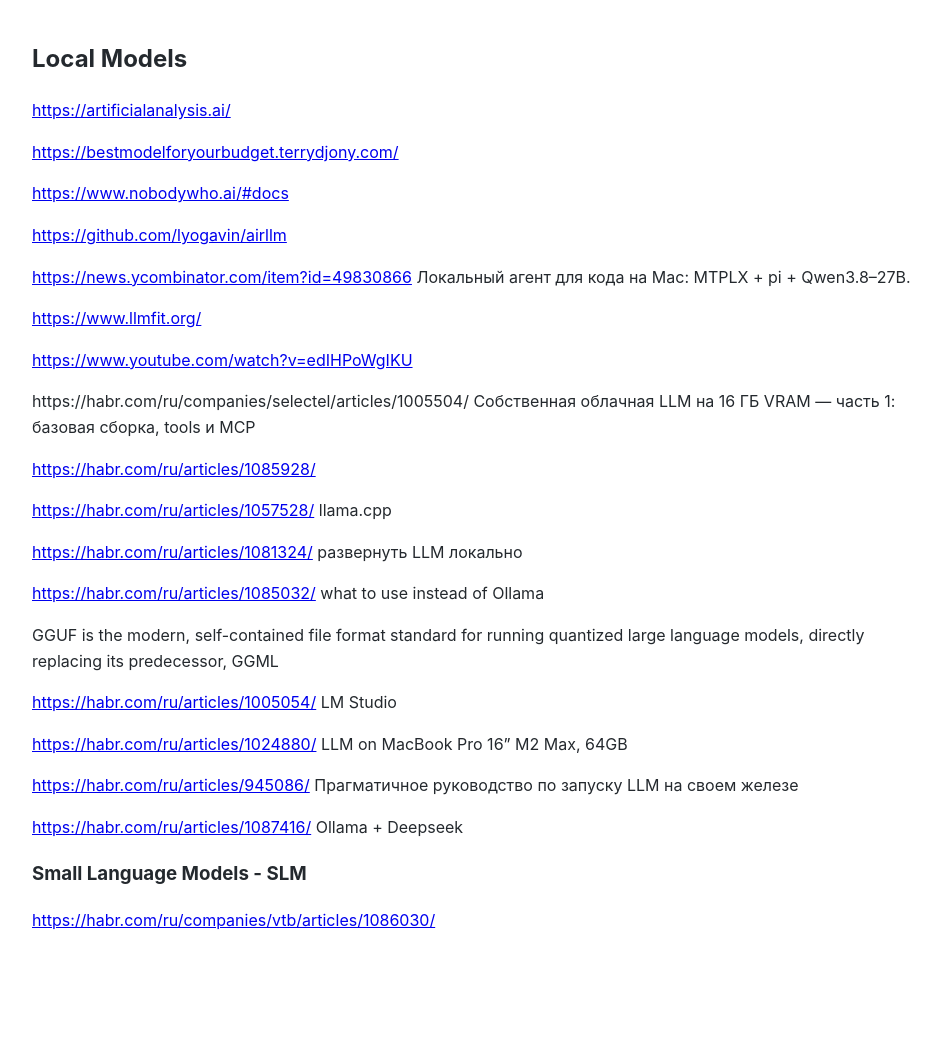
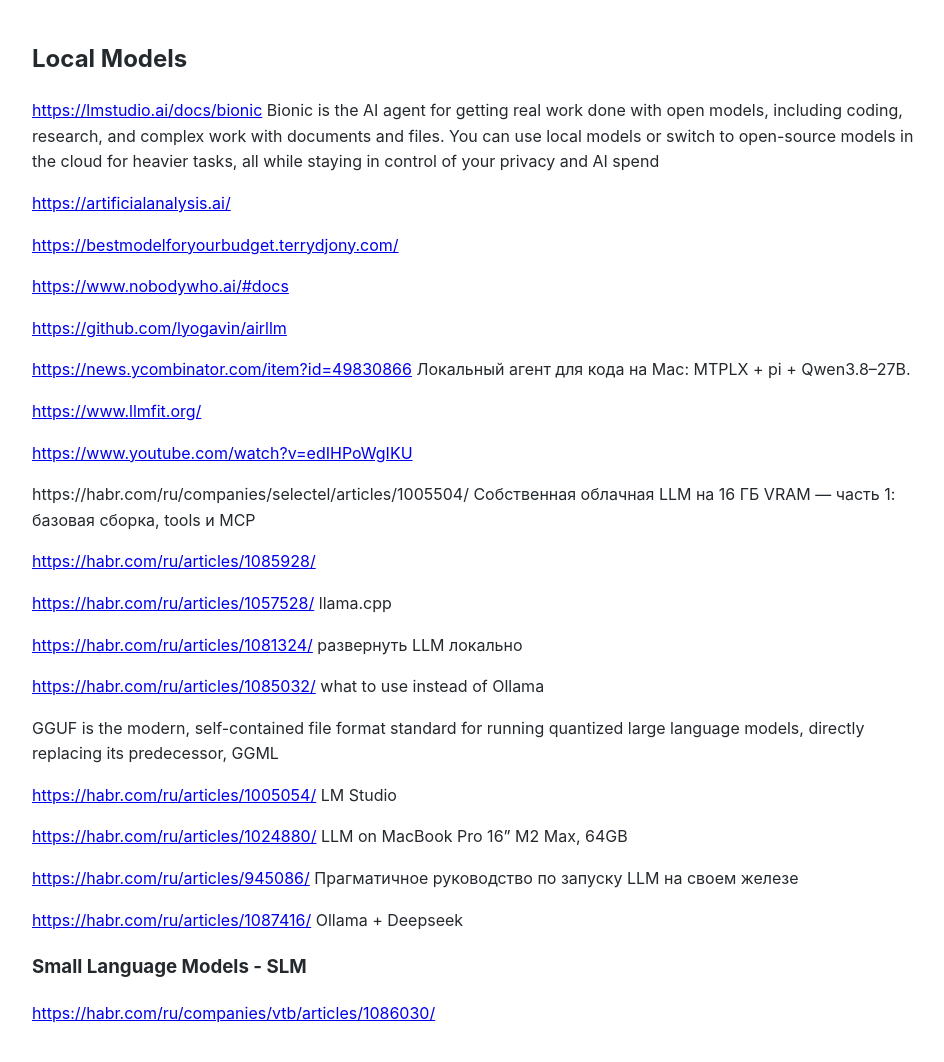
Before and after one commit to Michael-Lubinsky/michael-lubinsky.github.com, a Jekyll site: the page built from ml/local_llm.md, in a window 1280 px wide. Shown: the whole page, without its empty margins (158-1102 px from the left). Built offline with Jekyll 4.4.1, drawn with Linux system fonts in a browser that asks for light colours; our own code applies the rules of GitHub Pages for plain Markdown files; before the commit the page ends 969 px from its top, so only the background shows below that.

Commit message:
Update local_llm.md with Bionic information
Added a description of Bionic as an AI agent for local models.

```diff
--- a/ml/local_llm.md
+++ b/ml/local_llm.md
@@ -1,4 +1,6 @@
 ## Local Models
+
+<https://lmstudio.ai/docs/bionic> Bionic is the AI agent for getting real work done with open models, including coding, research, and complex work with documents and files. You can use local models or switch to open-source models in the cloud for heavier tasks, all while staying in control of your privacy and AI spend
 
 <https://artificialanalysis.ai/>
 
```
